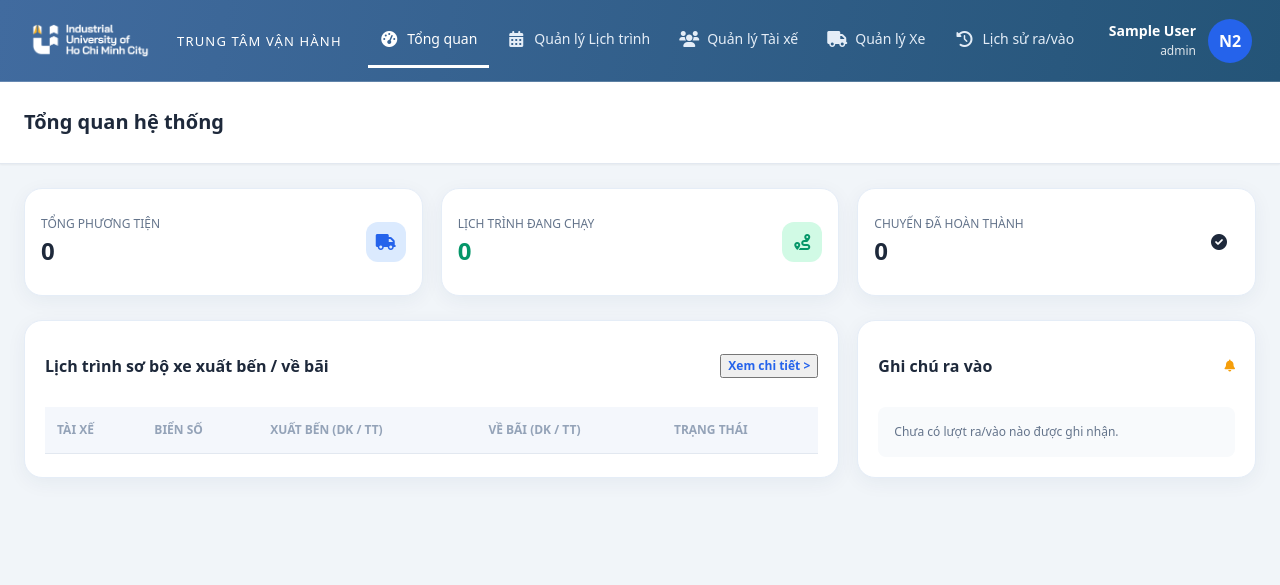
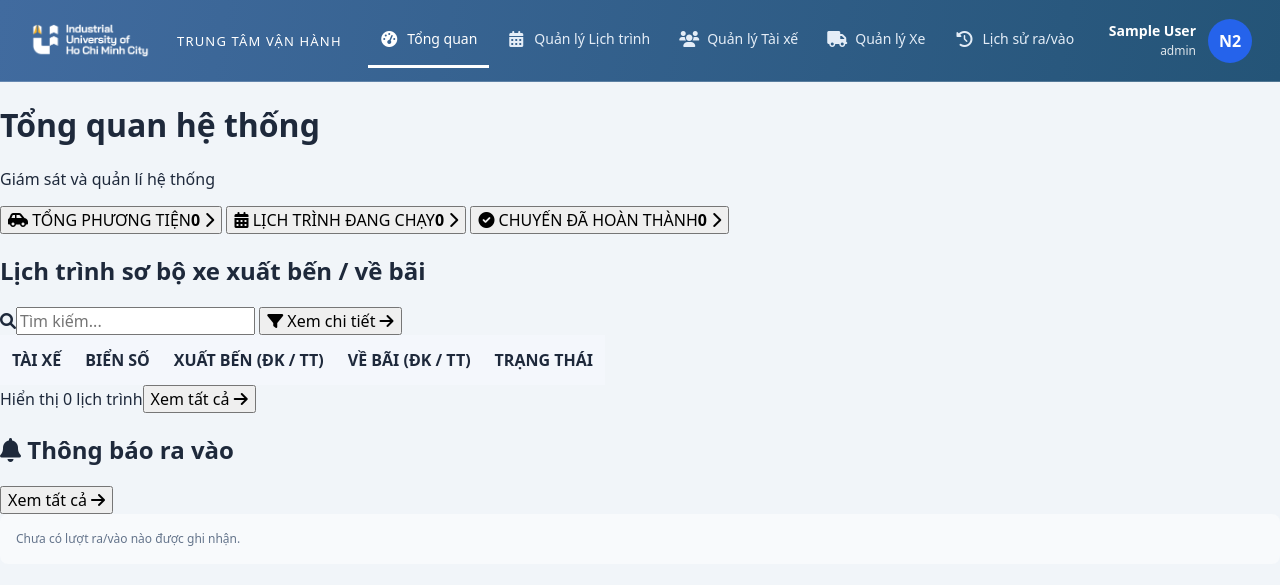
Before and after one commit to Huyle2005/hi, a Flask app: page / in a window 1280 px wide. Shown: the top 585 px of the page. Run offline with Flask 3, Linux system fonts and the light colour scheme; the visitor is signed in with stand-in values (Sample User, id 1); data that the repository does not hold is empty; some libraries are stand-ins or nearby versions.

Commit message:
Rebuild overview layout to match dashboard reference

```diff
--- a/templates/index.html
+++ b/templates/index.html
@@ -61,87 +61,57 @@
 
     <!-- MAIN CONTENT -->
     <main class="local-flex-1 local-flex local-flex-col local-overflow-y-auto">
-        <header
-            class="local-bg-white local-border-b local-px-6 local-py-3 local-flex local-items-center local-justify-between local-sticky local-top-0 local-z-10 local-shadow-sm">
-            <h1 id="page-title" class="local-text-xl local-font-bold local-text-slate-800">Tổng quan hệ thống</h1>
+        <header class="dashboard-page-header">
+            <div><h1 id="page-title">TỔNG QUAN HỆ THỐNG</h1><p>Giám sát và quản lí hệ thống</p></div>
         </header>
 
         <!-- VIEW 1: TỔNG QUAN -->
-        <div id="view-overview" class="local-p-6 local-space-y-6">
-            <div class="local-grid local-grid-cols-3 local-gap-6">
-                <div
-                    class="local-bg-white local-p-4 local-rounded-xl local-border local-border-slate-200 local-shadow-sm local-flex local-items-center local-justify-between">
-                    <div>
-                        <div class="local-text-xs local-text-slate-500 local-font-medium">TỔNG PHƯƠNG TIỆN</div>
-                        <div id="kpi-vehicles" class="local-text-2xl local-font-bold local-text-slate-800">0</div>
+        <section id="view-overview" class="dashboard-view">
+            <div class="dashboard-layout">
+                <div class="dashboard-main">
+                    <div class="dashboard-kpis">
+                        <button type="button" class="dashboard-kpi" onclick="switchTab('vehicles')">
+                            <span class="dashboard-kpi-icon"><i class="fa-solid fa-car-side"></i></span>
+                            <span class="dashboard-kpi-text"><span class="dashboard-kpi-label">TỔNG PHƯƠNG TIỆN</span><strong id="kpi-vehicles">0</strong></span>
+                            <span class="dashboard-kpi-arrow"><i class="fa-solid fa-chevron-right"></i></span>
+                        </button>
+                        <button type="button" class="dashboard-kpi" onclick="switchTab('schedules')">
+                            <span class="dashboard-kpi-icon"><i class="fa-solid fa-calendar-days"></i></span>
+                            <span class="dashboard-kpi-text"><span class="dashboard-kpi-label">LỊCH TRÌNH ĐANG CHẠY</span><strong id="kpi-schedules">0</strong></span>
+                            <span class="dashboard-kpi-arrow"><i class="fa-solid fa-chevron-right"></i></span>
+                        </button>
+                        <button type="button" class="dashboard-kpi" onclick="switchTab('schedules')">
+                            <span class="dashboard-kpi-icon"><i class="fa-solid fa-circle-check"></i></span>
+                            <span class="dashboard-kpi-text"><span class="dashboard-kpi-label">CHUYẾN ĐÃ HOÀN THÀNH</span><strong id="kpi-completed">0</strong></span>
+                            <span class="dashboard-kpi-arrow"><i class="fa-solid fa-chevron-right"></i></span>
+                        </button>
                     </div>
-                    <div
-                        class="local-w-10 local-h-10 local-bg-blue-100 local-text-blue-600 local-rounded-xl local-flex local-items-center local-justify-center local-font-bold">
-                        <i class="fa-solid fa-truck"></i></div>
+                    <section class="dashboard-panel dashboard-schedules">
+                        <div class="dashboard-panel-heading">
+                            <h2>Lịch trình sơ bộ xe xuất bến / về bãi</h2>
+                            <div class="dashboard-panel-actions">
+                                <label class="dashboard-search"><i class="fa-solid fa-magnifying-glass"></i><input id="overview-search" type="search" placeholder="Tìm kiếm..." aria-label="Tìm lịch trình"></label>
+                                <button type="button" class="dashboard-detail-button" onclick="switchTab('schedules')"><i class="fa-solid fa-filter"></i> Xem chi tiết <i class="fa-solid fa-arrow-right"></i></button>
+                            </div>
+                        </div>
+                        <div class="dashboard-table-wrap">
+                            <table class="dashboard-table">
+                                <thead><tr><th>TÀI XẾ</th><th>BIỂN SỐ</th><th>XUẤT BẾN (ĐK / TT)</th><th>VỀ BÃI (ĐK / TT)</th><th>TRẠNG THÁI</th></tr></thead>
+                                <tbody id="overview-schedules-list"></tbody>
+                            </table>
+                        </div>
+                        <div class="dashboard-table-footer"><span id="overview-count">Hiển thị 0 lịch trình</span><button type="button" onclick="switchTab('schedules')">Xem tất cả <i class="fa-solid fa-arrow-right"></i></button></div>
+                    </section>
                 </div>
-
-                <div
-                    class="local-bg-white local-p-4 local-rounded-xl local-border local-border-slate-200 local-shadow-sm local-flex local-items-center local-justify-between">
-                    <div>
-                        <div class="local-text-xs local-text-slate-500 local-font-medium">LỊCH TRÌNH ĐANG CHẠY</div>
-                        <div id="kpi-schedules" class="local-text-2xl local-font-bold local-text-emerald-600">0</div>
+                <aside class="dashboard-panel dashboard-notifications">
+                    <div class="dashboard-notification-heading">
+                        <h2><span class="dashboard-bell"><i class="fa-solid fa-bell"></i></span> Thông báo ra vào</h2>
+                        <button type="button" onclick="switchTab('history')">Xem tất cả <i class="fa-solid fa-arrow-right"></i></button>
                     </div>
-                    <div
-                        class="local-w-10 local-h-10 local-bg-emerald-100 local-text-emerald-600 local-rounded-xl local-flex local-items-center local-justify-center local-font-bold">
-                        <i class="fa-solid fa-route"></i></div>
-                </div>
-
-                <div
-                    class="local-bg-white local-p-4 local-rounded-xl local-border local-border-slate-200 local-shadow-sm local-flex local-items-center local-justify-between">
-                    <div>
-                        <div class="local-text-xs local-text-slate-500 local-font-medium">CHUYẾN ĐÃ HOÀN THÀNH</div>
-                        <div id="kpi-completed" class="local-text-2xl local-font-bold local-text-green-600">0</div>
-                    </div>
-                    <div
-                        class="local-w-10 local-h-10 local-bg-green-100 local-text-green-600 local-rounded-xl local-flex local-items-center local-justify-center local-font-bold">
-                        <i class="fa-solid fa-check-circle"></i></div>
-                </div>
+                    <div id="notes-container" class="dashboard-note-list" aria-live="polite"></div>
+                </aside>
             </div>
-
-            <div class="local-grid local-grid-cols-3 local-gap-6">
-                <div
-                    class="local-col-span-2 local-bg-white local-p-5 local-rounded-xl local-border local-border-slate-200 local-shadow-sm local-space-y-4">
-                    <div class="local-flex local-justify-between local-items-center">
-                        <h2 class="local-font-bold local-text-slate-800 local-text-base">Lịch trình sơ bộ xe xuất bến /
-                            về bãi</h2>
-
-                        <button onclick="switchTab('schedules')"
-                            class="local-text-xs local-text-blue-600 local-font-semibold local-hover-underline"
-                            class="btn-link"> Xem chi tiết &gt;</button>
-                    </div>
-
-                    <div class="local-overflow-x-auto">
-                        <table class="local-w-full local-text-left local-text-xs">
-                            <thead>
-                                <tr class="local-border-b local-text-slate-400 local-font-semibold local-uppercase">
-                                    <th class="local-pb-3">TÀI XẾ</th>
-                                    <th class="local-pb-3">BIỂN SỐ</th>
-                                    <th class="local-pb-3">XUẤT BẾN (DK / TT)</th>
-                                    <th class="local-pb-3">VỀ BÃI (DK / TT)</th>
-                                    <th class="local-pb-3">TRẠNG THÁI</th>
-                                </tr>
-                            </thead>
-                            <tbody id="overview-schedules-list" class="local-divide-y"></tbody>
-                        </table>
-                    </div>
-                </div>
-
-                <!-- GHI CHÚ TRỄ GIỜ -->
-                <div
-                    class="local-bg-white local-p-5 local-rounded-xl local-border local-border-slate-200 local-shadow-sm local-space-y-4">
-                    <div class="local-flex local-justify-between local-items-center">
-                        <h2 class="local-font-bold local-text-slate-800 local-text-base">Ghi chú ra vào</h2>
-                        <i class="fa-solid fa-bell local-text-amber-500 local-text-xs"></i>
-                    </div>
-                    <div id="notes-container" class="local-space-y-3 local-max-h-80 local-overflow-y-auto"></div>
-                </div>
-            </div>
-        </div>
+        </section>
 
         <!-- VIEW 2: QUẢN LÝ LỊCH TRÌNH -->
         <div id="view-schedules" class="local-p-6 local-space-y-6 local-hidden">
```
